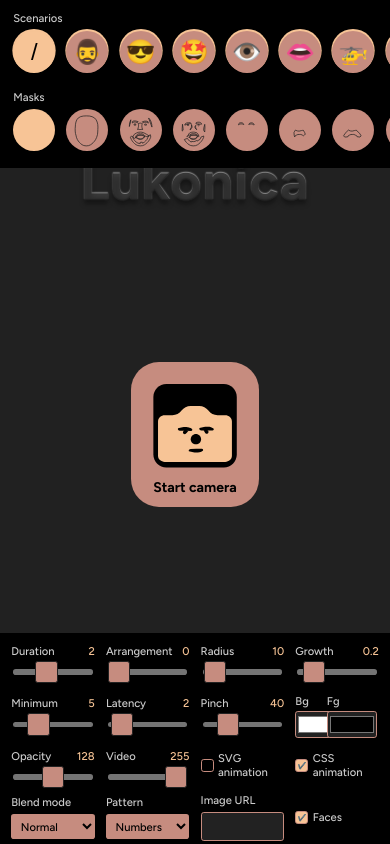
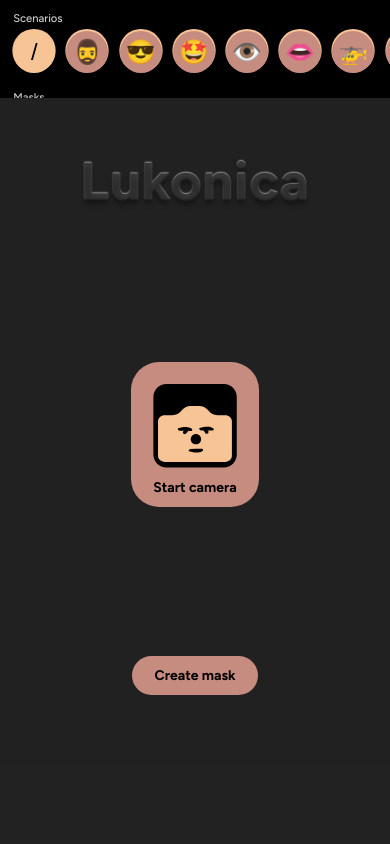
Before and after one commit to cincplug/lukonica, a React (Create React App) app: page / in a window 390 px wide. Built offline with nearby package versions, Linux system fonts and the light colour scheme; a web font is replaced by a local one.

Commit message:
Hide controls for mobile

```diff
--- a/src/styles.scss
+++ b/src/styles.scss
@@ -321,13 +321,19 @@ legend {
       padding: 0.5rem 0;
     }
 
+    &--controls {
+      display: none;
+    }
+
     &--secondary {
       top: 0;
       bottom: auto;
       display: flex;
       flex-direction: column;
       width: 100%;
+      max-height: 7rem;
       overflow-x: auto;
+      overflow-y: hidden;
 
       button {
         padding: 0;
```
